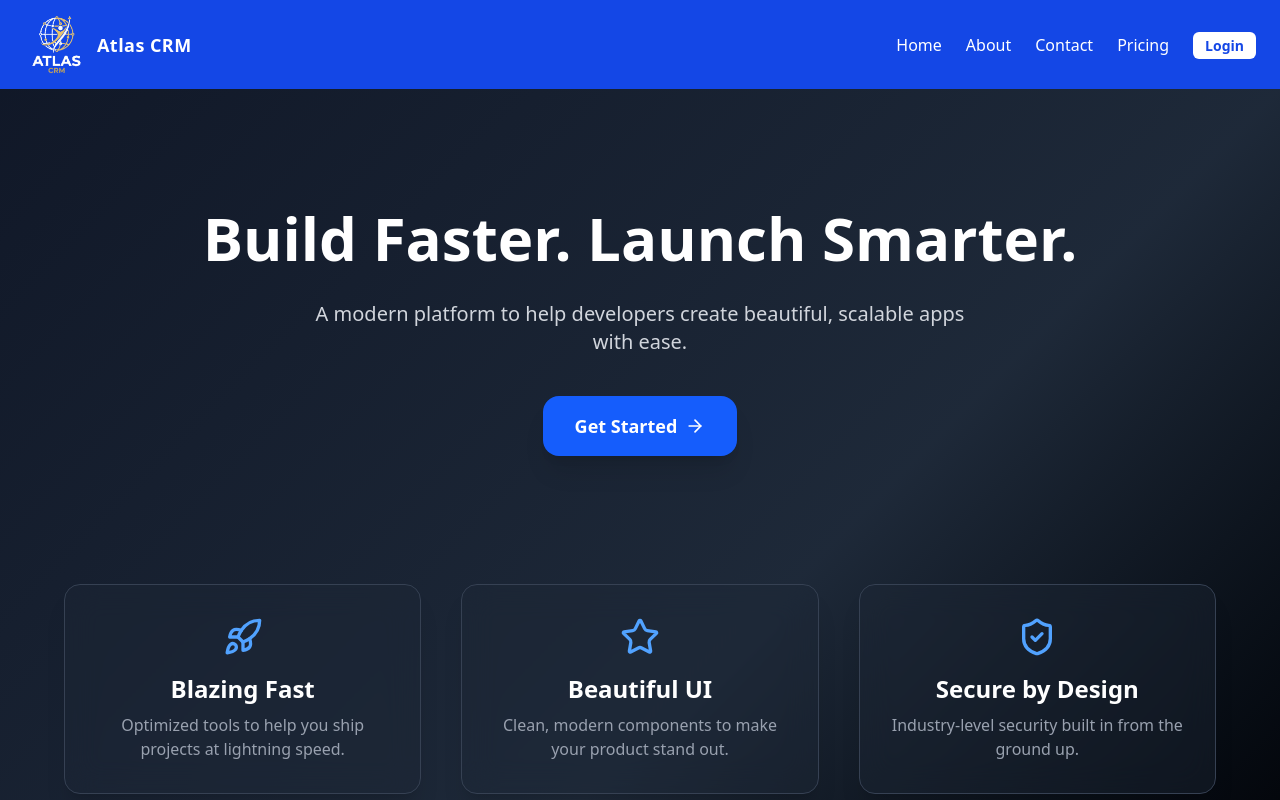
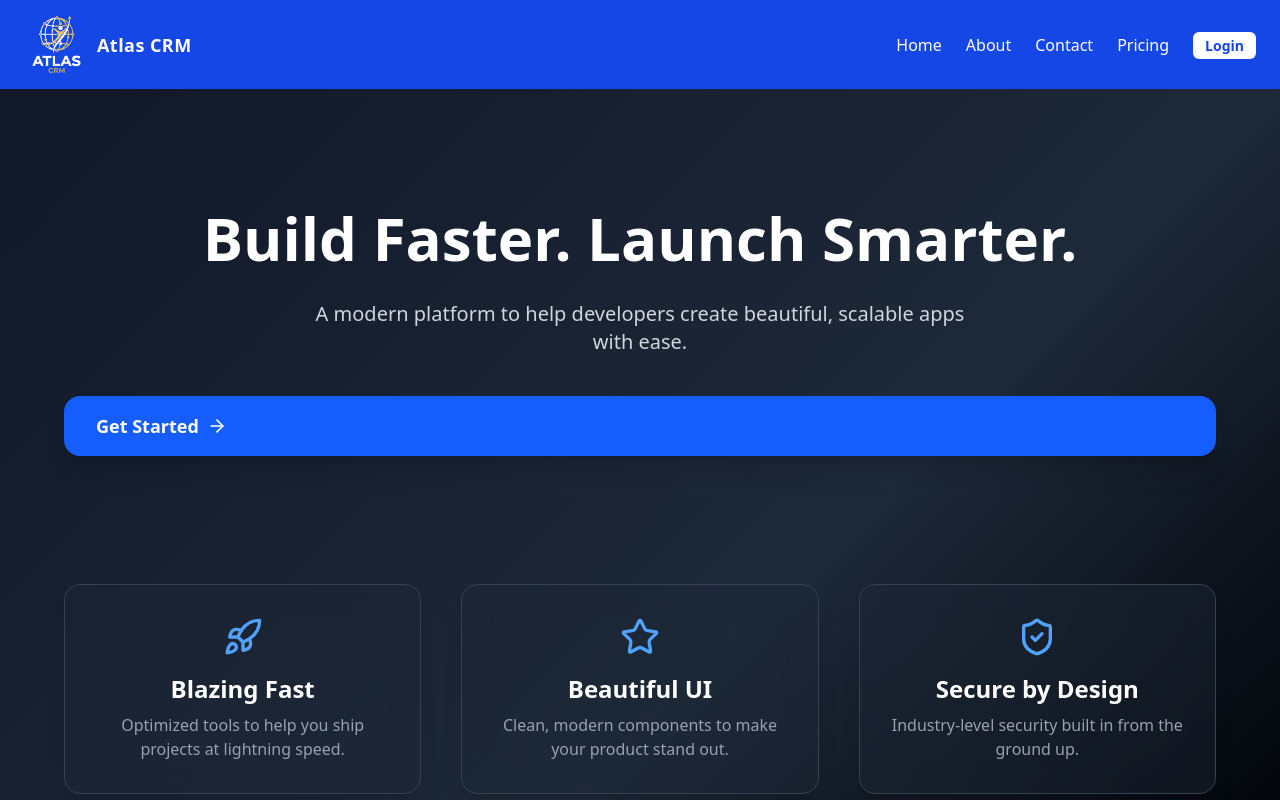
Before and after one commit to dev-suryajith/freelancerCRM-frontend, a React app: page / in a window 1280 px wide. Shown: the top 800 px of the page. Built offline with nearby package versions, Linux system fonts and the light colour scheme; the HTML template or start-up script is replaced by a standard one.

Commit message:
Update LandingPage.jsx

```diff
--- a/src/common/LandingPage.jsx
+++ b/src/common/LandingPage.jsx
@@ -1,6 +1,7 @@
 import React from "react";
 import Header from "./Header";
 import { motion } from "framer-motion";
+import { Link, useNavigate } from "react-router-dom";
 import { ArrowRight, Star, Rocket, ShieldCheck } from "lucide-react";
 
 export default function LandingPage() {
@@ -29,13 +30,13 @@ export default function LandingPage() {
             A modern platform to help developers create beautiful, scalable apps with ease.
           </motion.p>
 
-          <motion.button
+          <motion.Link
             whileHover={{ scale: 1.05 }}
             whileTap={{ scale: 0.97 }}
             className="bg-blue-600 hover:bg-blue-500 px-8 py-4 rounded-2xl text-lg font-semibold shadow-xl flex items-center gap-2 mx-auto"
           >
             Get Started <ArrowRight size={20} />
-          </motion.button>
+          </motion.Link>
         </section>
 
         {/* Features Section */}
```
